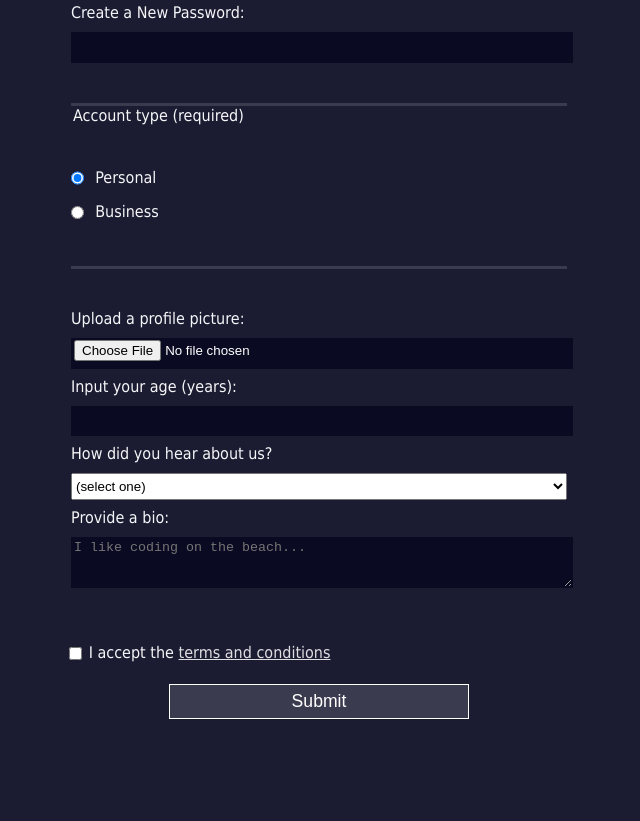
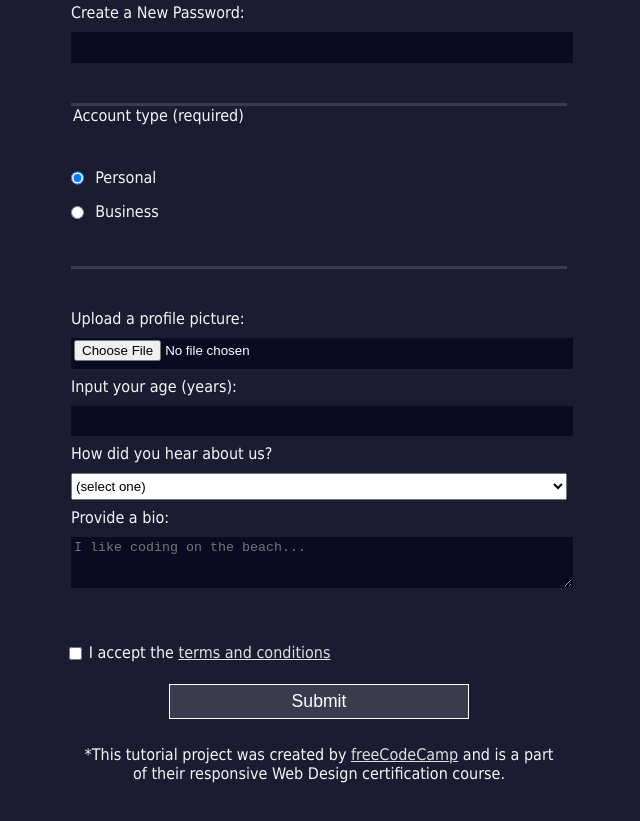
Before and after one commit to jbrown307/registration-form, a plain HTML site: page index.html in a window 1280 px wide. Shown: the part 377-1198 px from the top of the page, without its empty margins (321-961 px from the left). Before the commit the page ends 1146 px from the top, so only its background shows below. Drawn offline with Linux system fonts and the light colour scheme.

Commit message:
ADD disclaimer

```diff
--- a/index.html
+++ b/index.html
@@ -65,5 +65,9 @@
     <label for="terms-and-conditions"><input id="terms-and-conditions" type="checkbox" class="inline" required />I accept the <a href="https://www.freecodecamp.org/news/terms-of-service">terms and conditions</a></label>
     <input type="submit" value="Submit">
   <form>
+    <div style= "text-align: center; padding:0.5rem">
+      *This tutorial project was created by <a href="https://www.freecodecamp org">freeCodeCamp</a> and is a part of their responsive Web Design certification course.
+     </div>
+
 </body>
 </html>
```
